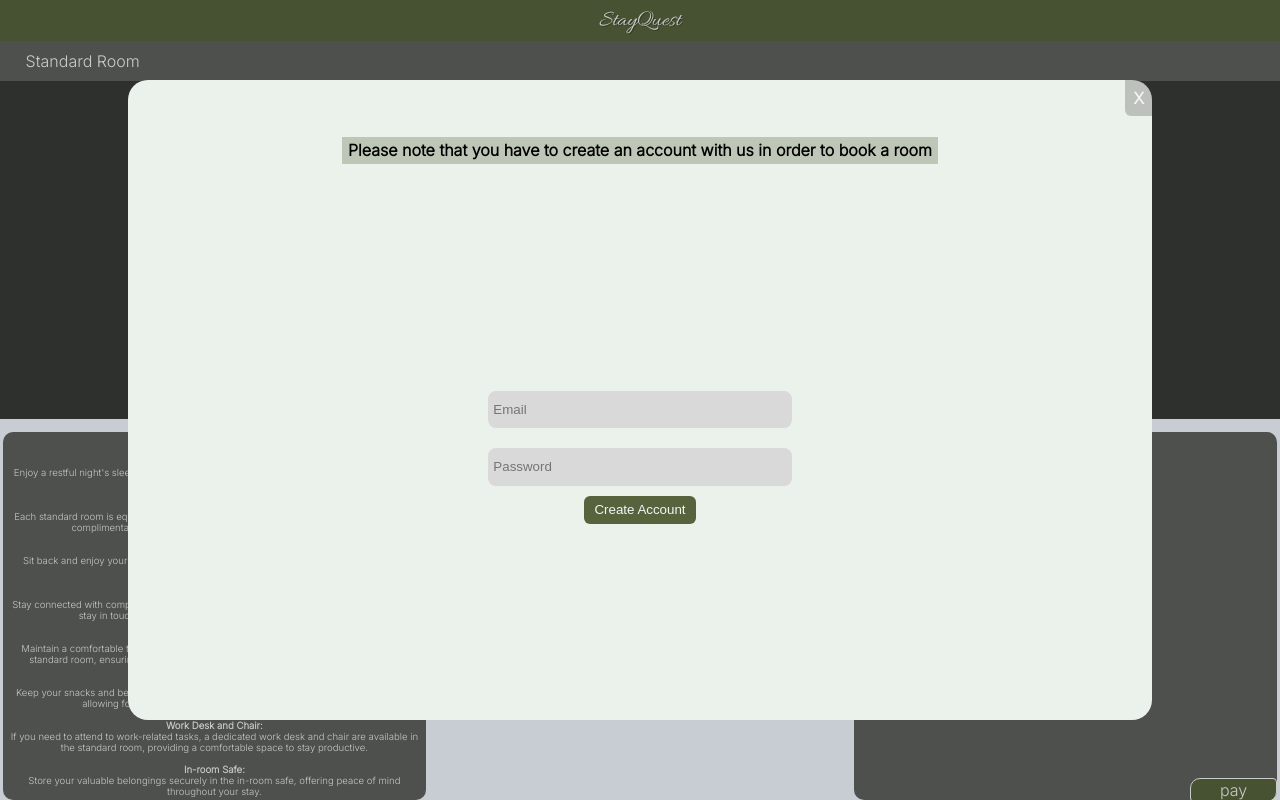
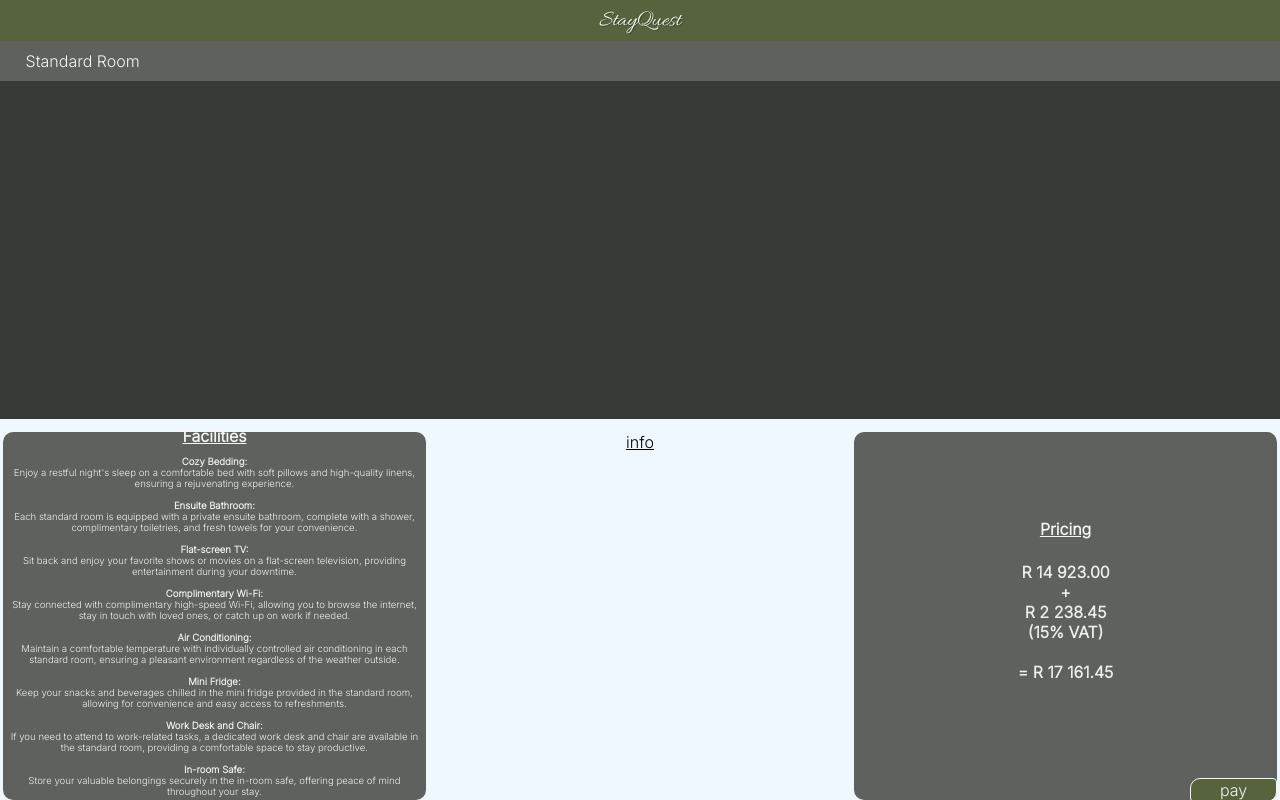
Before and after one commit to molokochris/StayQuest-Hotel, a React (Vite) app: page /rooms/standard-room in a window 1280 px wide. Built offline with nearby package versions, Linux system fonts and the light colour scheme; a web font is replaced by a local one.

Commit message:
dont know what this is

```diff
--- a/src/Components/View.jsx
+++ b/src/Components/View.jsx
@@ -5,7 +5,7 @@ import Modal from "../Components/Modal";
 
 export default function View() {
   const [showPay, setShowPay] = useState(false);
-  const [openModal, setOpenModal] = useState(true);
+  const [openModal, setOpenModal] = useState(false);
 
   const navigation = useNavigate();
 
```
